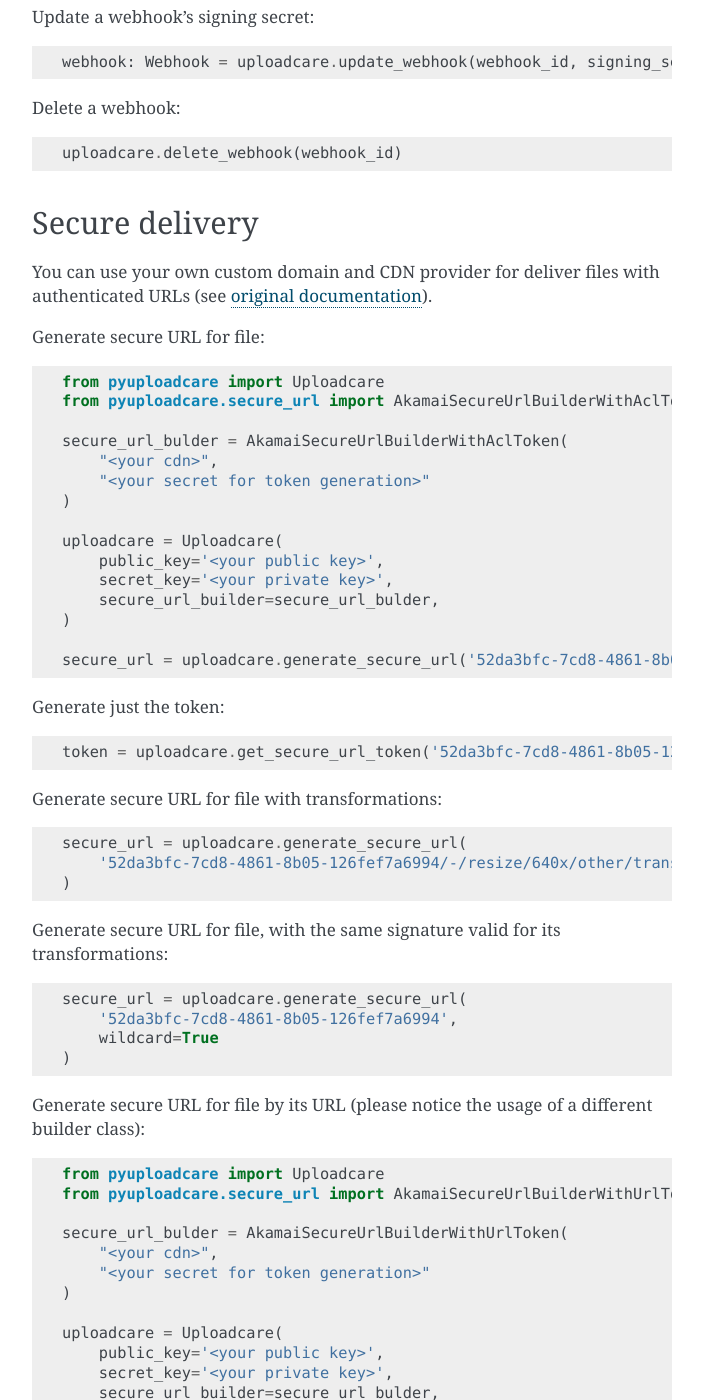
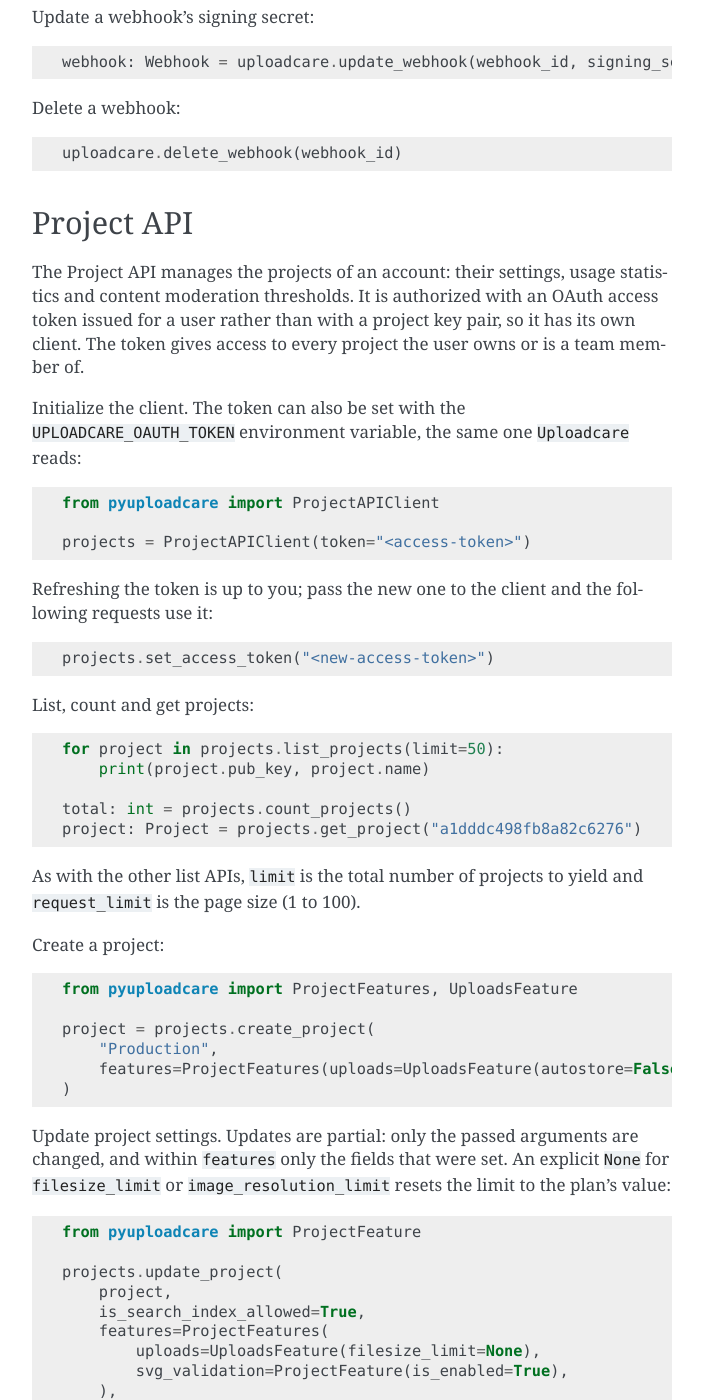
Before and after one commit to uploadcare/pyuploadcare, a Sphinx documentation site: the page built from docs/core_api.rst, in a window 1280 px wide and 1400 px high, scrolled down 13259 px. Shown: the whole window, without its empty margins (408-1111 px from the left). Built offline with Sphinx 7.4.7, drawn with Linux system fonts in a browser that asks for light colours; some of the changed text lies outside the part shown.

Commit message:
Document the Project API.
Co-Authored-By: Claude Opus 5.5 <noreply@anthropic.com>

```diff
--- a/docs/core_api.rst
+++ b/docs/core_api.rst
@@ -596,6 +596,134 @@ Delete a webhook::
     uploadcare.delete_webhook(webhook_id)
 
 
+Project API
+-----------
+
+The Project API manages the projects of an account: their settings, usage
+statistics and content moderation thresholds. It is authorized with an OAuth
+access token issued for a user rather than with a project key pair, so it has
+its own client. The token gives access to every project the user owns or is a
+team member of.
+
+Initialize the client. The token can also be set with the
+``UPLOADCARE_OAUTH_TOKEN`` environment variable, the same one ``Uploadcare``
+reads::
+
+    from pyuploadcare import ProjectAPIClient
+
+    projects = ProjectAPIClient(token="<access-token>")
+
+Refreshing the token is up to you; pass the new one to the client and the
+following requests use it::
+
+    projects.set_access_token("<new-access-token>")
+
+List, count and get projects::
+
+    for project in projects.list_projects(limit=50):
+        print(project.pub_key, project.name)
+
+    total: int = projects.count_projects()
+    project: Project = projects.get_project("a1dddc498fb8a82c6276")
+
+As with the other list APIs, ``limit`` is the total number of projects to
+yield and ``request_limit`` is the page size (1 to 100).
+
+Create a project::
+
+    from pyuploadcare import ProjectFeatures, UploadsFeature
+
+    project = projects.create_project(
+        "Production",
+        features=ProjectFeatures(uploads=UploadsFeature(autostore=False)),
+    )
+
+Update project settings. Updates are partial: only the passed arguments are
+changed, and within ``features`` only the fields that were set. An explicit
+``None`` for ``filesize_limit`` or ``image_resolution_limit`` resets the
+limit to the plan's value::
+
+    from pyuploadcare import ProjectFeature
+
+    projects.update_project(
+        project,
+        is_search_index_allowed=True,
+        features=ProjectFeatures(
+            uploads=UploadsFeature(filesize_limit=None),
+            svg_validation=ProjectFeature(is_enabled=True),
+        ),
+    )
+
+``features`` can be a plain dict of the same shape too. Unknown keys and
+invalid values are rejected before a request is made.
+
+The server rejects changes to the features the owner's plan does not include,
+so build ``features`` with just the fields to change rather than passing the
+one returned by ``get_project()`` back as is.
+
+Configure Adaptive Bitrate Streaming profiles. Sending profiles replaces all
+existing ones; omit ``h265`` to remove the H.265 profile::
+
+    from pyuploadcare import (
+        AdaptiveBitrateStreamingFeature,
+        AdaptiveBitrateStreamingProfile,
+        AdaptiveBitrateStreamingProfiles,
+    )
+
+    projects.update_project(
+        project,
+        features=ProjectFeatures(
+            adaptive_bitrate_streaming=AdaptiveBitrateStreamingFeature(
+                is_enabled=True,
+                profiles=AdaptiveBitrateStreamingProfiles(
+                    h264=AdaptiveBitrateStreamingProfile(
+                        resolutions=["360p", "720p", "1080p"]
+                    ),
+                ),
+            ),
+        ),
+    )
+
+Delete a project. Only its owner can do this::
+
+    projects.delete_project(project)
+
+Get daily usage. Only complete days of the last 90 days in UTC are available,
+so ``date_to`` must be before today. Dates can be ``date`` objects,
+``YYYY-MM-DD`` strings or timezone-aware datetimes, which are converted to
+their UTC date. Naive datetimes are rejected::
+
+    from datetime import date
+
+    usage = projects.get_usage(project, date(2026, 10, 1), date(2026, 10, 31))
+    for day in usage.data:
+        print(day.date, day.traffic, day.storage, day.operations)
+
+    traffic = projects.get_usage_metric(
+        project, "traffic", "2026-10-01", "2026-10-31"
+    )
+    print(traffic.unit, [point.value for point in traffic.data])
+
+Manage content moderation thresholds. This requires unsafe content detection
+on the owner's plan. Setting thresholds replaces all of them, so an empty list
+clears them. Category ids come from ``list_moderation_categories()``::
+
+    from pyuploadcare import ModerationThreshold
+
+    for category in projects.list_moderation_categories():
+        print(category.id, category.parent_id, category.level, category.name)
+
+    projects.set_moderation_thresholds(project, [
+        ModerationThreshold(category_id=4, threshold_percentage="30.5"),
+        {"category_id": 5, "threshold_percentage": "45"},
+    ])
+    thresholds = projects.get_moderation_thresholds(project)
+
+List MIME types allowed in ``mime_type_filtering``::
+
+    mime_types: List[str] = projects.list_mime_types()
+
+
 Secure delivery
 ---------------
 
```
Also changed, not shown: README.md (+24 -0 lines).
